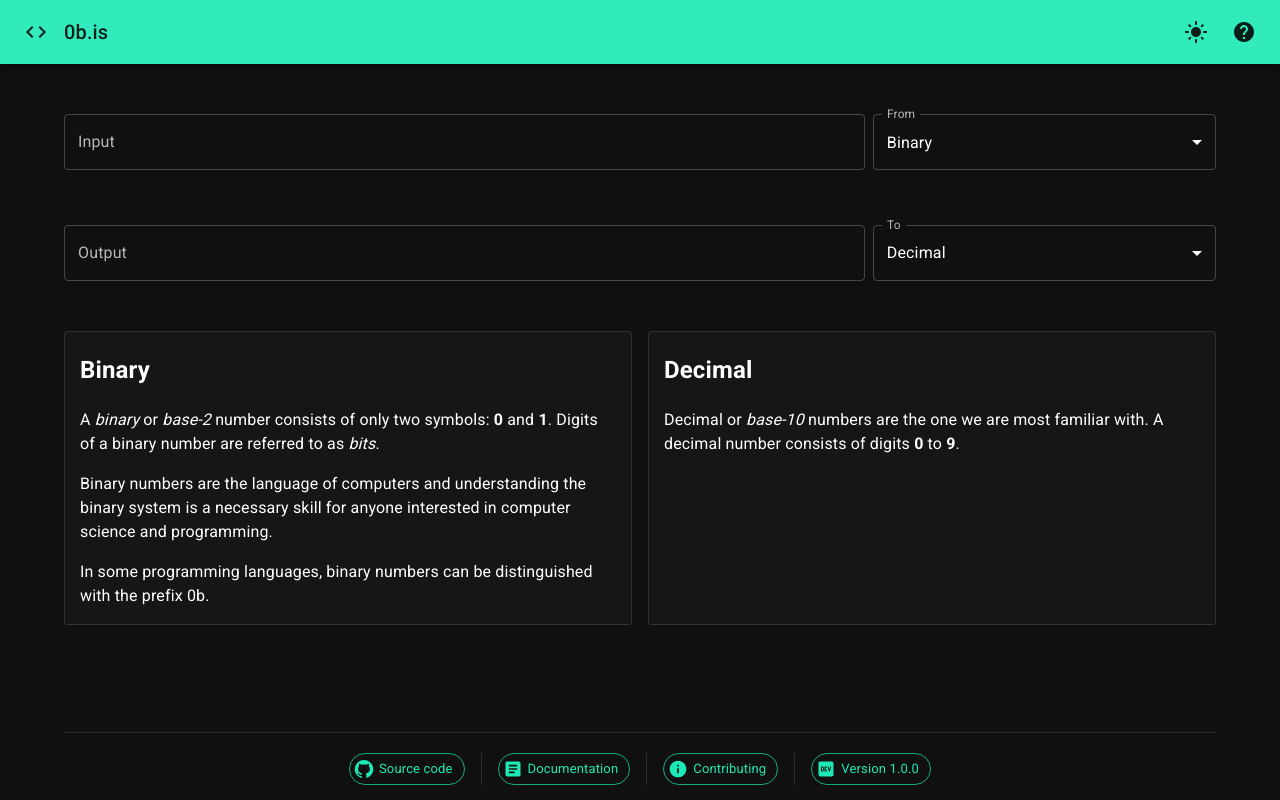
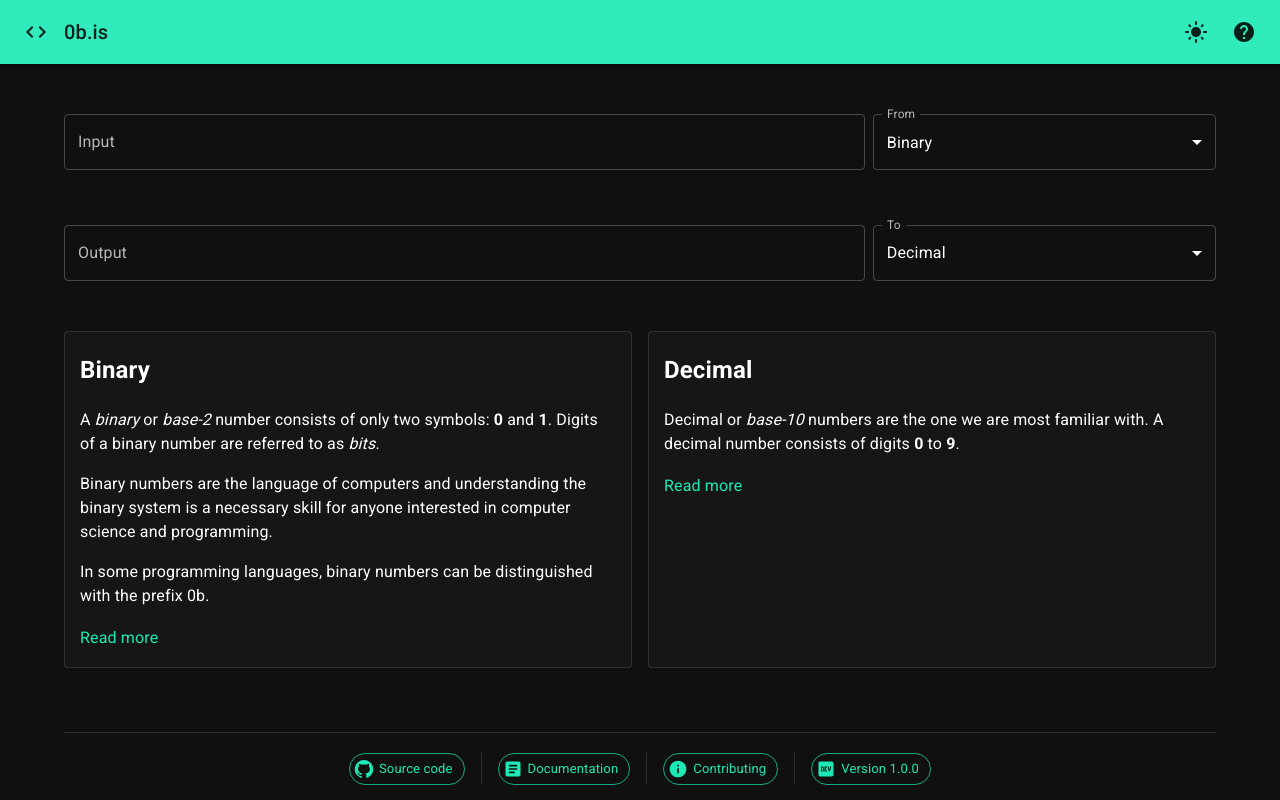
Before and after one commit to rikurauhala/0b.is, a React (Create React App) app: page / in a window 1280 px wide. Built offline with nearby package versions, Linux system fonts and the light colour scheme.

Commit message:
Add 'Read more' links to info boxes

```diff
--- a/src/components/InfoBox/InfoBox.tsx
+++ b/src/components/InfoBox/InfoBox.tsx
@@ -1,5 +1,6 @@
 import { useEffect, useState } from 'react';
 
+import Link from '@mui/material/Link';
 import Paper from '@mui/material/Paper';
 
 import ReactMarkdown from 'react-markdown';
@@ -11,29 +12,47 @@ import ContentOctal from './content/octal.md';
 import ContentDecimal from './content/decimal.md';
 import ContentHexadecimal from './content/hexadecimal.md';
 
-const InfoBox = ({ system }: InfoBoxProps) => {
+const InfoBox = ({ system }: InfoBoxProps): JSX.Element => {
   const [content, setContent] = useState('');
 
+  const options = {
+    2: [ContentBinary, 'Binary_number'],
+    8: [ContentOctal, 'Octal'],
+    10: [ContentDecimal, 'Decimal'],
+    16: [ContentHexadecimal, 'Hexadecimal'],
+  };
+
   useEffect(() => {
-    const options = {
-      2: ContentBinary,
-      8: ContentOctal,
-      10: ContentDecimal,
-      16: ContentHexadecimal,
-    };
-    fetch(options[system])
+    fetch(options[system][0])
       .then(content => content.text())
       .then(text => setContent(text))
       .catch(error => console.error(error));
   }, [system]);
 
   return (
-    <Paper variant='outlined' sx={{ 'padding': '0px 15px', 'width': '1', }}>
-      <ReactMarkdown>
-        {content}
-      </ReactMarkdown>
+    <Paper variant='outlined' sx={{ 'padding': '0px 15px 15px 15px', 'width': '1', }}>
+      <Content content={content} />
+      <ReadMoreLink system={options[system][1]} />
     </Paper>
   );
 };
 
+const Content = ({ content }: { content: string }): JSX.Element => (
+  <ReactMarkdown>
+    {content}
+  </ReactMarkdown>
+);
+
+const ReadMoreLink = ({ system }: { system: string }): JSX.Element => (
+  <Link
+    color='primary'
+    href={`https://en.wikipedia.org/wiki/${system}`}
+    target='_blank'
+    underline='hover'
+    variant='subtitle1'
+  >
+    Read more
+  </Link>
+);
+
 export default InfoBox;
```
